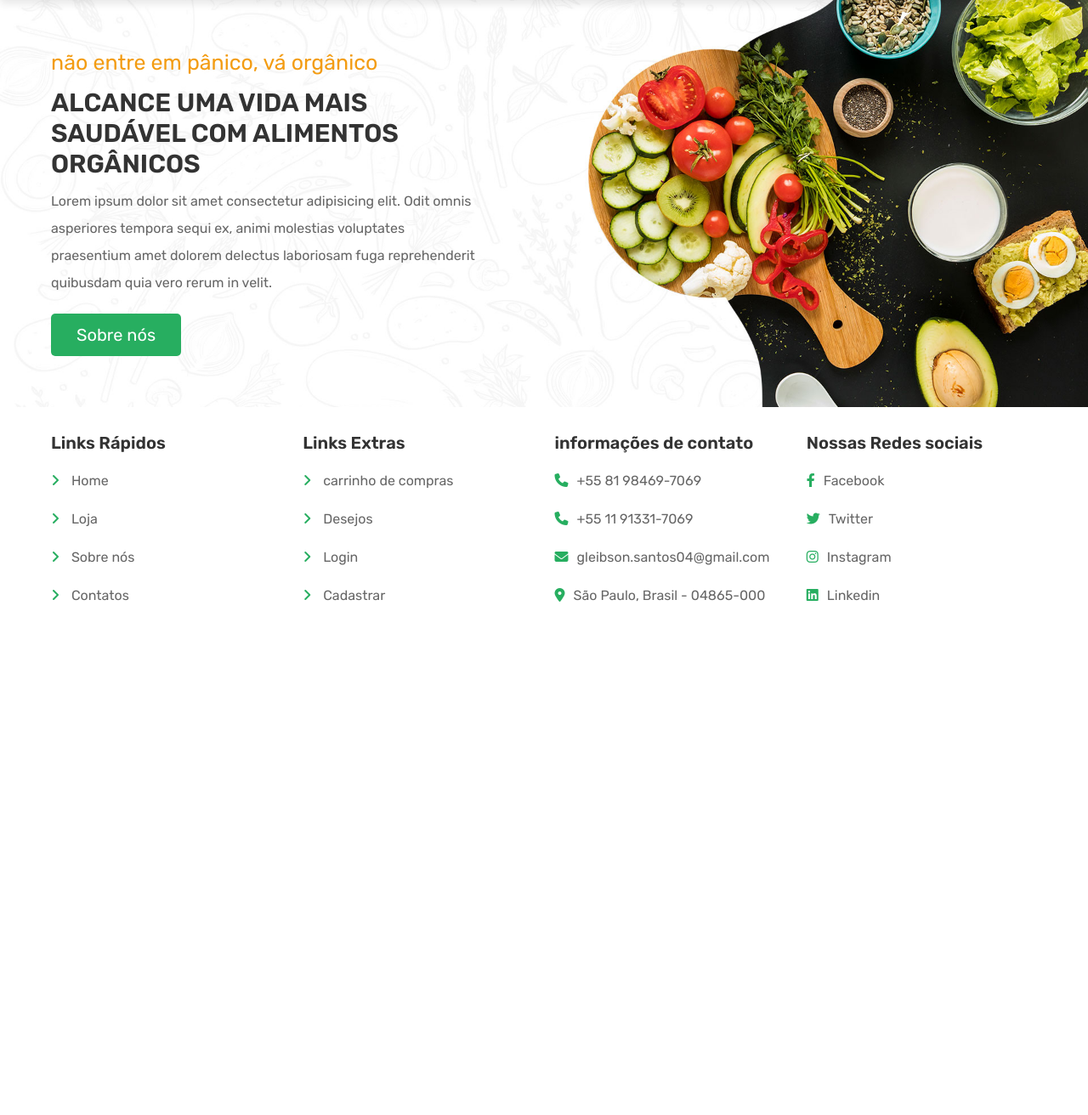
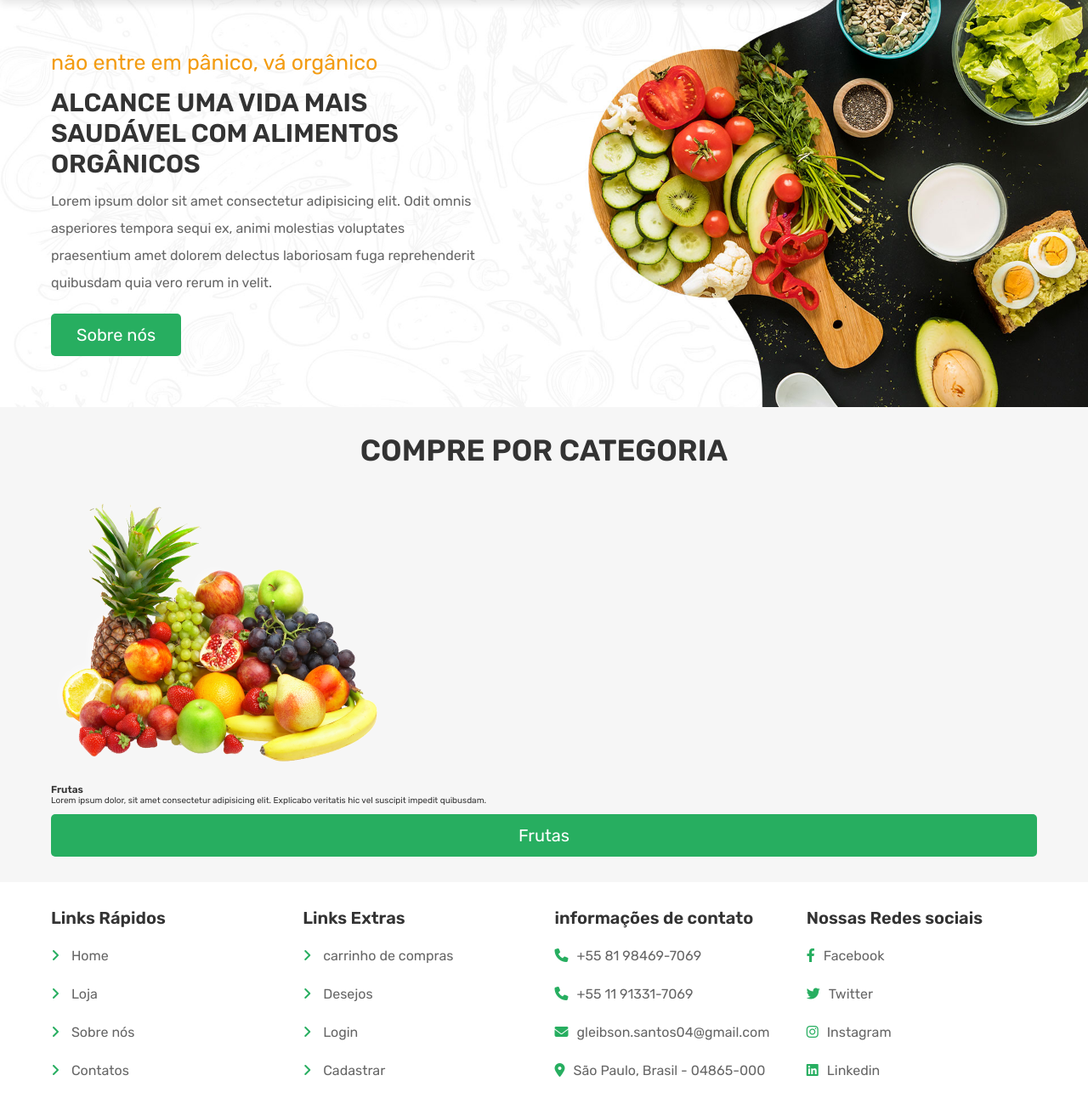
Before and after one commit to programer-Glei/Pjt_Quitanda, a PHP site: page /principal.php in a window 1280 px wide. Shown: the part 70-1382 px from the top of the page at 85% size. Before the commit the page ends 778 px from the top, so only its background shows below. Run offline with PHP 8.4, Linux system fonts and the light colour scheme; the visitor is signed in with stand-in values (Sample User, id 1); data that the repository does not hold is empty; some libraries are stand-ins or nearby versions.

Commit message:
proximo comit

```diff
--- a/principal.php
+++ b/principal.php
@@ -35,6 +35,15 @@ if(!isset($user_id)){
             </div>
         </section>
     </div>
+    <section class="home-category">
+        <h1 class="title">Compre por categoria</h1>
+        <div class="box-container">
+            <img src="img/cat-1.png" alt="">
+            <h3>Frutas</h3>
+            <p>Lorem ipsum dolor, sit amet consectetur adipisicing elit. Explicabo veritatis hic vel suscipit impedit quibusdam.</p>
+            <a href="category.php?category=fruits" class="btn">Frutas</a>
+        </div>
+    </section>
     <?php include 'footer.php'; ?>
     <script src="java/script.js"></script>
 </body>
```
